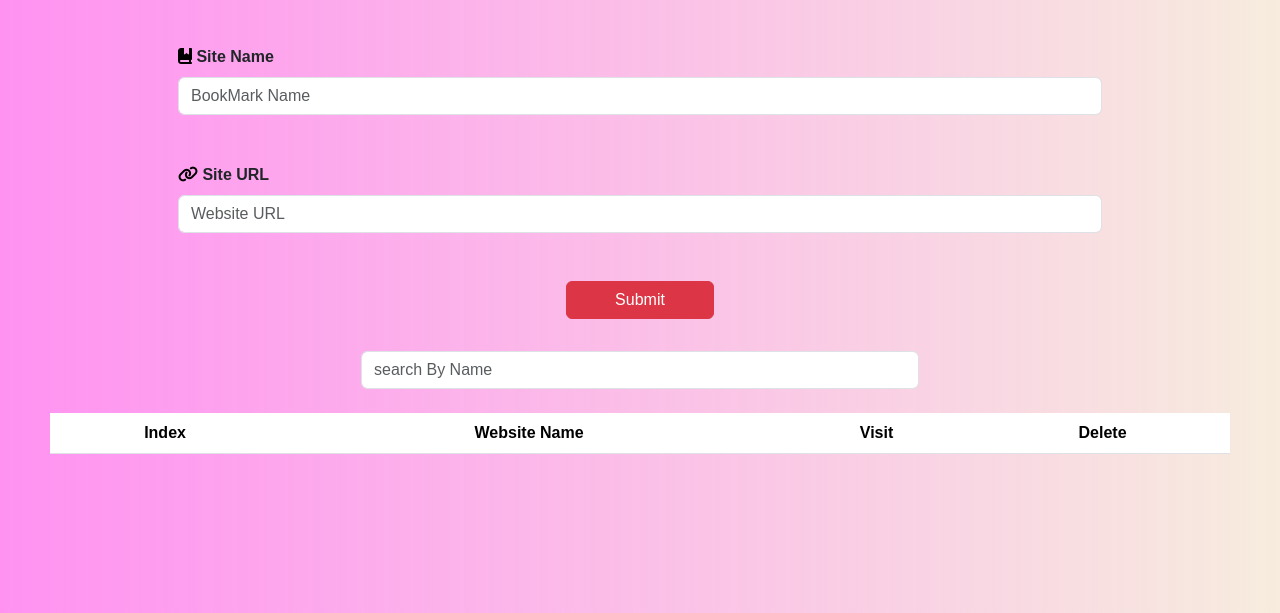
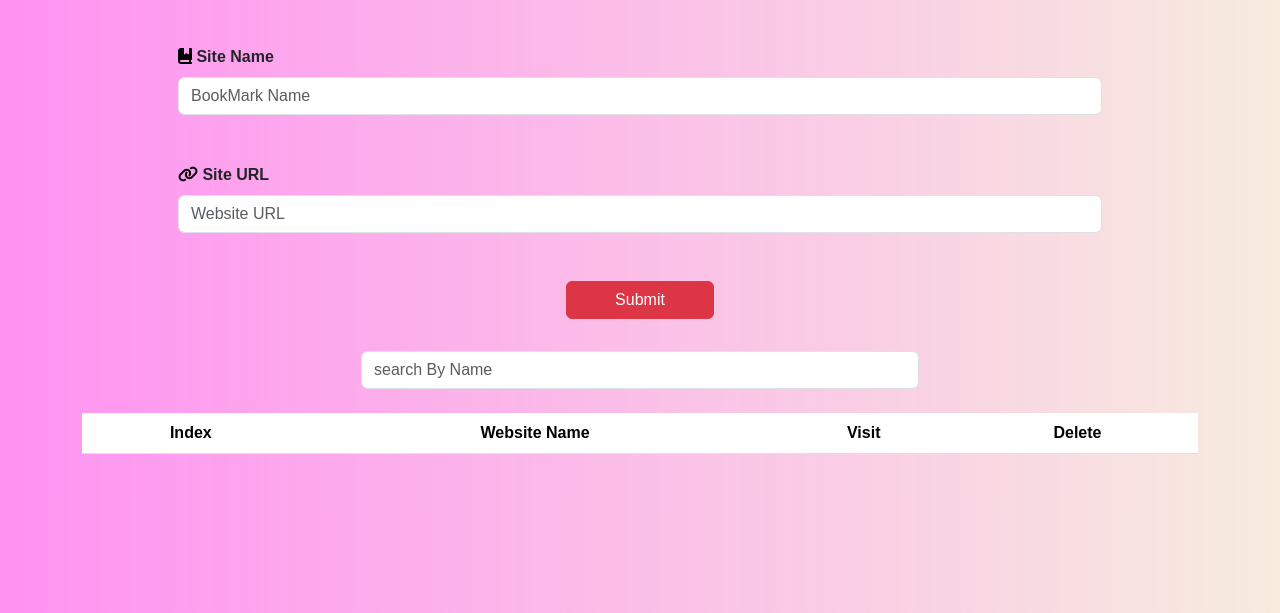
Before and after one commit to NourhanRashad9/Bookmark, a plain HTML site: page index.html in a window 1280 px wide. Shown: the part 187-800 px from the top of the page. Drawn offline with Linux system fonts and the light colour scheme; a web font is replaced by a local one.

Commit message:
third commit

```diff
--- a/index.html
+++ b/index.html
@@ -18,14 +18,14 @@
     <link href="css/bootstrap.min.css" rel="stylesheet">
 
 </head>
-<body class="color">
-    <div class="container">
+<body class="color container">
+
     <div class="item  text-center m-5  ">
         <h1>Bookmarker</h1>
         <p>...................................................</p>
         <h2><i class="fa-solid fa-bookmark" style="color: #456902;"></i> Bookmark your favorite sites <i class="fa-solid fa-bookmark" style="color: #7fc106;"></i></h2>
     </div >
-<div class=" invalid d-none justify-content-center align-items-center" id="invalidUrl">
+    <div class=" invalid d-none justify-content-center align-items-center" id="invalidUrl">
       <div class="bg-white  p-3 m-3 layer  ">
         <div class="circles d-flex justify-content-start align-items-start">
             <span ><i class="fa-solid fa-circle fs-3  m-2" style="color: #fd0808;"></i></span>
@@ -39,7 +39,8 @@
         <p class="par"><i class="fa-regular fa-circle-right" style="color: #ea0606;"></i> Site URL must be a valid one</p>
 
     </div>
-</div>
+    </div>
+
     <div class="mx-5 my-5 px-5 ">
         <label for="BookMarkName" class="form-label"><i class="fa-solid fa-book-bookmark" style="color: #000000;"></i> Site Name</label>
         <input oninput="validationName()" type="text" class="form-control " id="BookMarkName" placeholder="BookMark Name">
@@ -54,7 +55,7 @@
 
       </div>
       <input id="searchInput" oninput="Search()"  type="search" class="form-control my-4 mx-auto w-50 "  placeholder="search By Name">
-    </div>
+
 
 
 
```
